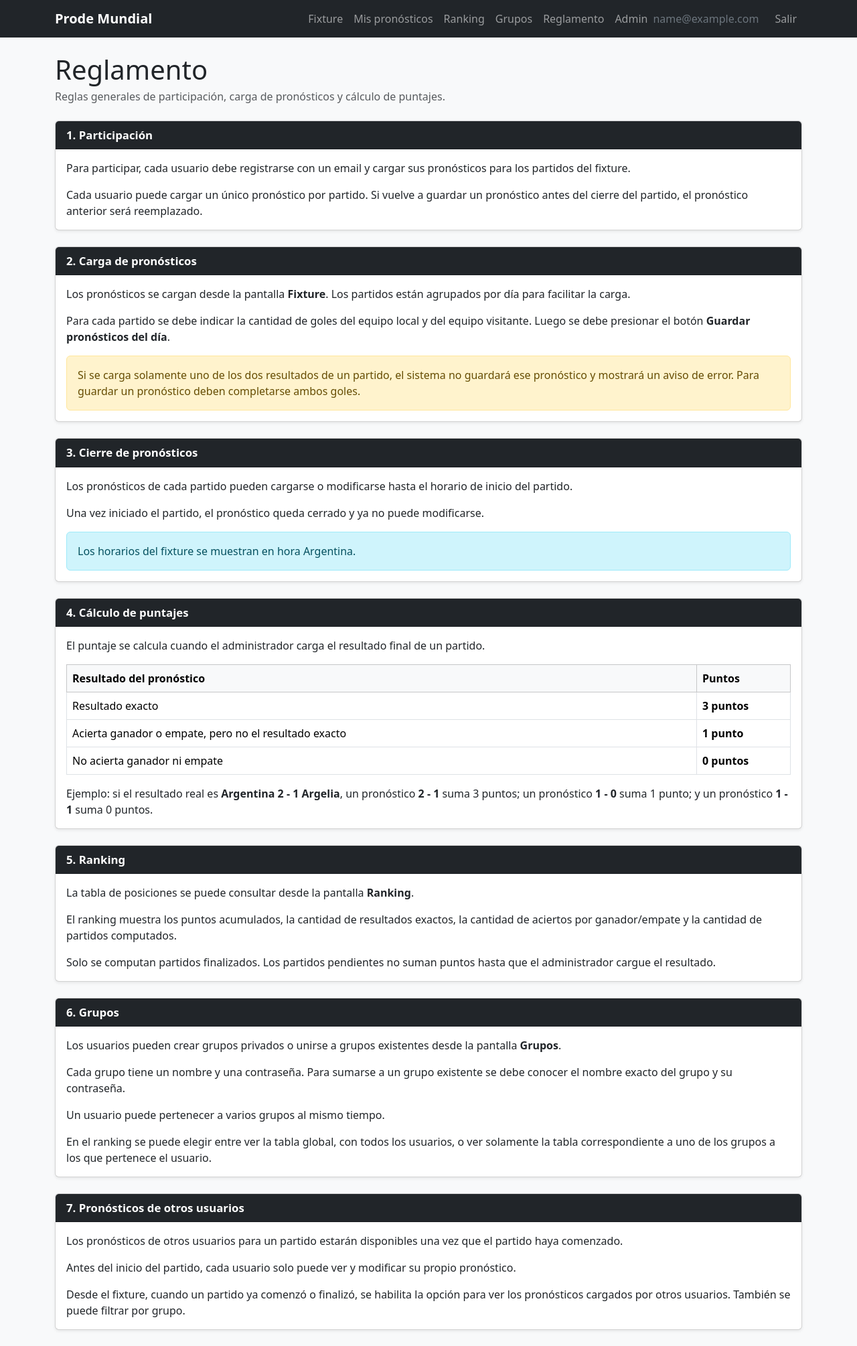
After one commit to spoleschi/Prode-CopaDelMundo-2026-Vercel, a Flask app: page /reglamento in a window 1280 px wide. The commit adds this page. Shown: the whole page at 67% size. Run offline with Flask 3, Linux system fonts and the light colour scheme; the visitor is signed in with stand-in values (Sample User, id 1).

Commit message:
Se agrega el reglamento

```diff
--- a/routes/main_routes.py
+++ b/routes/main_routes.py
@@ -210,6 +210,10 @@ def ranking():
         selected_group_id=group_id,
     )
 
+@main_bp.route("/reglamento")
+@login_required
+def reglamento():
+    return render_template("reglamento.html")
 
 @main_bp.route("/partidos/<int:match_id>/pronosticos")
 @login_required
--- a/static/styles.css
+++ b/static/styles.css
@@ -187,6 +187,15 @@ body {
     font-size: 0.92rem;
 }
 
+/* Reglamento */
+
+.card-header {
+    font-weight: 600;
+}
+
+.reglamento-list li {
+    margin-bottom: 0.35rem;
+}
 
 /* Ver pronósticos jugadores */
 
--- a/templates/base.html
+++ b/templates/base.html
@@ -45,6 +45,9 @@
                     </a>
                     <a class="nav-link" href="{{ url_for('group.index') }}">
                         Grupos
+                    </a>
+                    <a class="nav-link" href="{{ url_for('main.reglamento') }}">
+                        Reglamento
                     </a>
 
                     {% if session.get("is_admin") %}
--- /dev/null
+++ b/templates/reglamento.html
@@ -0,0 +1,195 @@
+{% extends "base.html" %}
+
+{% block content %}
+
+<div class="mb-4">
+    <h1 class="mb-1">Reglamento</h1>
+    <p class="text-muted mb-0">
+        Reglas generales de participación, carga de pronósticos y cálculo de puntajes.
+    </p>
+</div>
+
+<div class="card shadow-sm mb-4">
+    <div class="card-header bg-dark text-white">
+        1. Participación
+    </div>
+
+    <div class="card-body">
+        <p>
+            Para participar, cada usuario debe registrarse con un email y cargar sus pronósticos
+            para los partidos del fixture.
+        </p>
+
+        <p class="mb-0">
+            Cada usuario puede cargar un único pronóstico por partido. Si vuelve a guardar un
+            pronóstico antes del cierre del partido, el pronóstico anterior será reemplazado.
+        </p>
+    </div>
+</div>
+
+
+<div class="card shadow-sm mb-4">
+    <div class="card-header bg-dark text-white">
+        2. Carga de pronósticos
+    </div>
+
+    <div class="card-body">
+        <p>
+            Los pronósticos se cargan desde la pantalla <strong>Fixture</strong>.
+            Los partidos están agrupados por día para facilitar la carga.
+        </p>
+
+        <p>
+            Para cada partido se debe indicar la cantidad de goles del equipo local y del equipo visitante.
+            Luego se debe presionar el botón <strong>Guardar pronósticos del día</strong>.
+        </p>
+
+        <div class="alert alert-warning mb-0">
+            Si se carga solamente uno de los dos resultados de un partido, el sistema no guardará
+            ese pronóstico y mostrará un aviso de error. Para guardar un pronóstico deben completarse
+            ambos goles.
+        </div>
+    </div>
+</div>
+
+
+<div class="card shadow-sm mb-4">
+    <div class="card-header bg-dark text-white">
+        3. Cierre de pronósticos
+    </div>
+
+    <div class="card-body">
+        <p>
+            Los pronósticos de cada partido pueden cargarse o modificarse hasta el horario de inicio
+            del partido.
+        </p>
+
+        <p>
+            Una vez iniciado el partido, el pronóstico queda cerrado y ya no puede modificarse.
+        </p>
+
+        <div class="alert alert-info mb-0">
+            Los horarios del fixture se muestran en hora Argentina.
+        </div>
+    </div>
+</div>
+
+
+<div class="card shadow-sm mb-4">
+    <div class="card-header bg-dark text-white">
+        4. Cálculo de puntajes
+    </div>
+
+    <div class="card-body">
+        <p>
+            El puntaje se calcula cuando el administrador carga el resultado final de un partido.
+        </p>
+
+        <table class="table table-bordered align-middle mb-3">
+            <thead class="table-light">
+                <tr>
+                    <th>Resultado del pronóstico</th>
+                    <th style="width: 140px;">Puntos</th>
+                </tr>
+            </thead>
+
+            <tbody>
+                <tr>
+                    <td>Resultado exacto</td>
+                    <td><strong>3 puntos</strong></td>
+                </tr>
+                <tr>
+                    <td>Acierta ganador o empate, pero no el resultado exacto</td>
+                    <td><strong>1 punto</strong></td>
+                </tr>
+                <tr>
+                    <td>No acierta ganador ni empate</td>
+                    <td><strong>0 puntos</strong></td>
+                </tr>
+            </tbody>
+        </table>
+
+        <p class="mb-0">
+            Ejemplo: si el resultado real es <strong>Argentina 2 - 1 Argelia</strong>,
+            un pronóstico <strong>2 - 1</strong> suma 3 puntos; un pronóstico
+            <strong>1 - 0</strong> suma 1 punto; y un pronóstico <strong>1 - 1</strong>
+            suma 0 puntos.
+        </p>
+    </div>
+</div>
+
+
+<div class="card shadow-sm mb-4">
+    <div class="card-header bg-dark text-white">
+        5. Ranking
+    </div>
+
+    <div class="card-body">
+        <p>
+            La tabla de posiciones se puede consultar desde la pantalla <strong>Ranking</strong>.
+        </p>
+
+        <p>
+            El ranking muestra los puntos acumulados, la cantidad de resultados exactos,
+            la cantidad de aciertos por ganador/empate y la cantidad de partidos computados.
+        </p>
+
+        <p class="mb-0">
+            Solo se computan partidos finalizados. Los partidos pendientes no suman puntos hasta
+            que el administrador cargue el resultado.
+        </p>
+    </div>
+</div>
+
+
+<div class="card shadow-sm mb-4">
+    <div class="card-header bg-dark text-white">
+        6. Grupos
+    </div>
+
+    <div class="card-body">
+        <p>
+            Los usuarios pueden crear grupos privados o unirse a grupos existentes desde la pantalla
+            <strong>Grupos</strong>.
+        </p>
+
+        <p>
+            Cada grupo tiene un nombre y una contraseña. Para sumarse a un grupo existente se debe
+            conocer el nombre exacto del grupo y su contraseña.
+        </p>
+
+        <p>
+            Un usuario puede pertenecer a varios grupos al mismo tiempo.
+        </p>
+
+        <p class="mb-0">
+            En el ranking se puede elegir entre ver la tabla global, con todos los usuarios, o ver
+            solamente la tabla correspondiente a uno de los grupos a los que pertenece el usuario.
+        </p>
+    </div>
+</div>
+
+
+<div class="card shadow-sm mb-4">
+    <div class="card-header bg-dark text-white">
+        7. Pronósticos de otros usuarios
+    </div>
+
+    <div class="card-body">
+        <p>
+            Los pronósticos de otros usuarios para un partido estarán disponibles una vez que el
+            partido haya comenzado.
+        </p>
+
+        <p>
+            Antes del inicio del partido, cada usuario solo puede ver y modificar su propio pronóstico.
+        </p>
+
+        <p class="mb-0">
+            Desde el fixture, cuando un partido ya comenzó o finalizó, se habilita la opción para ver
+            los pronósticos cargados por otros usuarios. También se puede filtrar por grupo.
+        </p>
+    </div>
+</div>
+
+{% endblock %}
```
